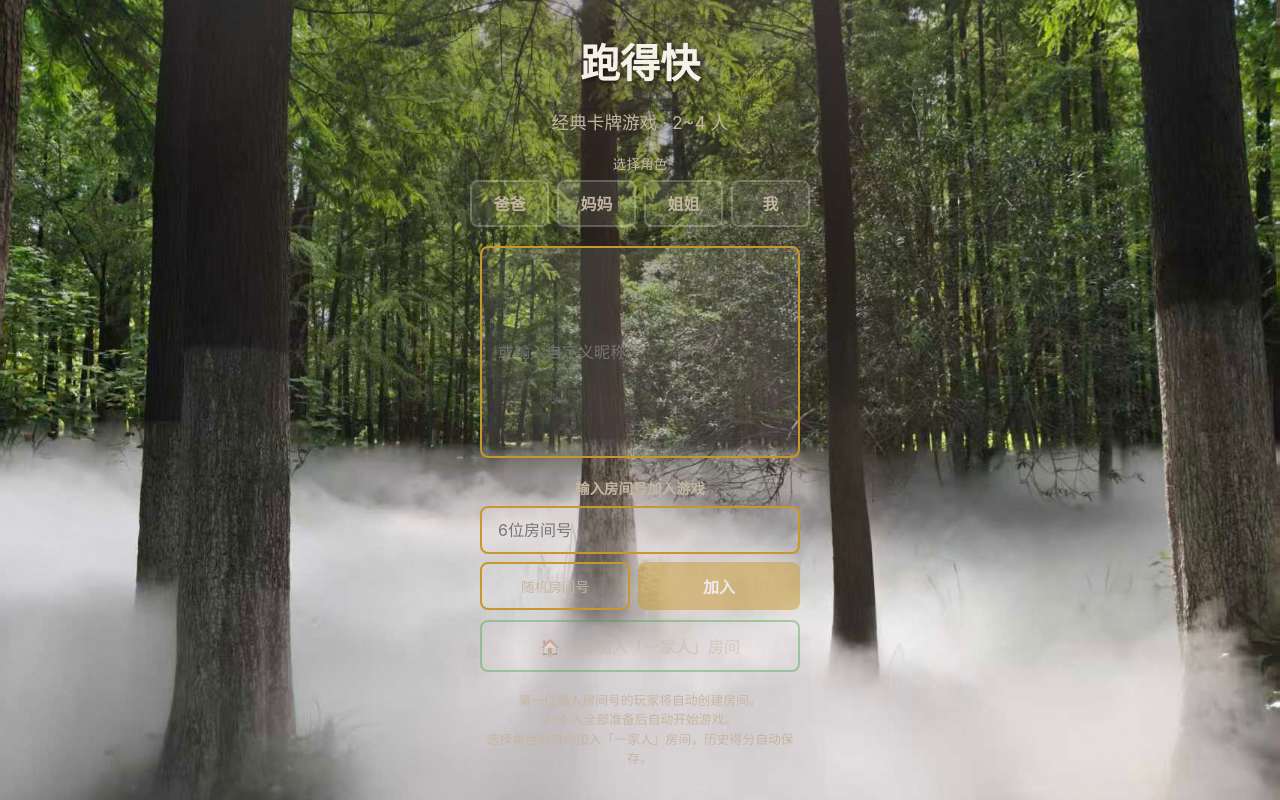
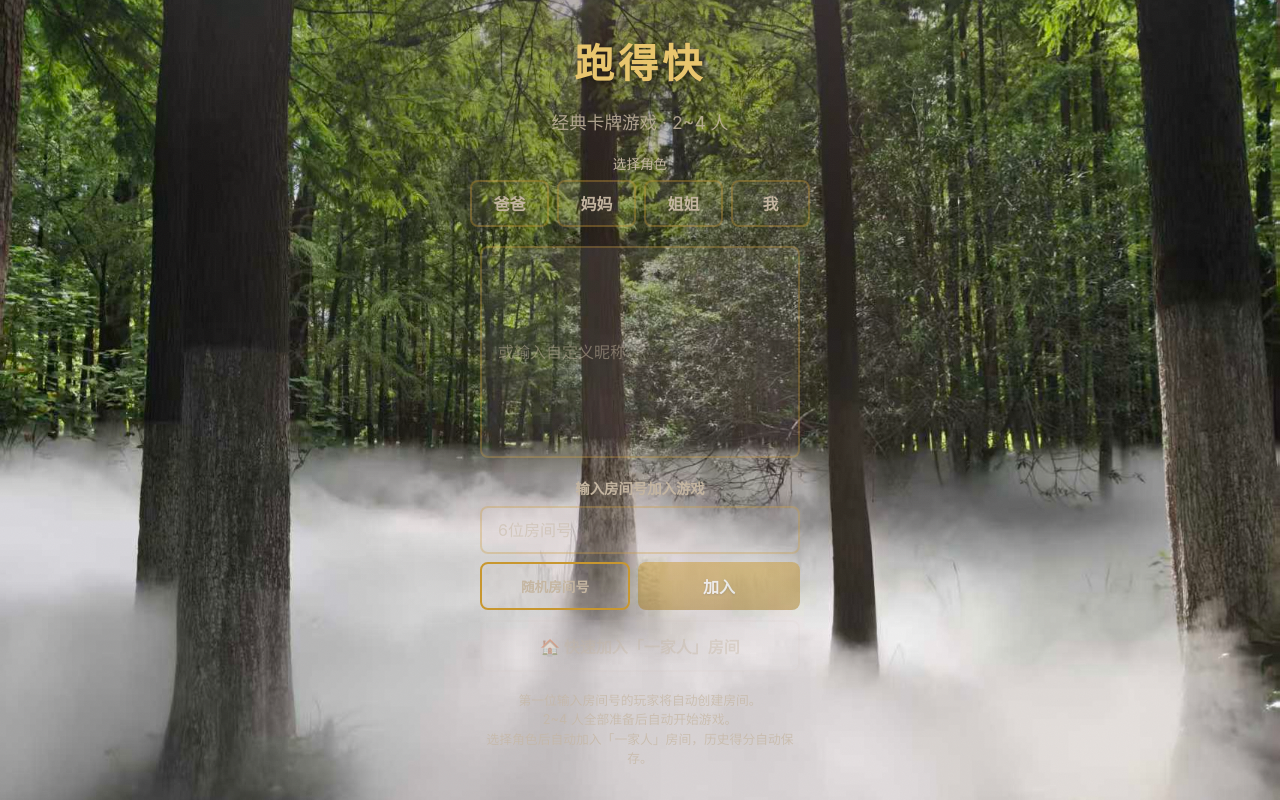
Before and after one commit to mmmy-wwq/paodekuai, a React (Vite) app in the folder client/: page / in a window 1280 px wide. Built offline with nearby package versions, Linux system fonts and the light colour scheme; no server answers.

Commit message:
v0.61: home page visual upgrade with CSS classes
Replace all inline styles with dedicated CSS classes. New Home.css with warm theme, serif display title, gold-accented preset buttons and inputs.

```diff
--- /dev/null
+++ b/client/src/pages/Home.css
@@ -0,0 +1,223 @@
+/* ===== Home Page ===== */
+
+.home-page {
+  display: flex;
+  flex-direction: column;
+  align-items: center;
+  justify-content: center;
+  height: 100%;
+  padding: 2rem;
+  gap: 1.2rem;
+}
+
+.home-title {
+  font-family: 'Noto Serif SC', 'Source Han Serif SC', 'SimSun', 'STSong', serif;
+  font-size: 2.5rem;
+  font-weight: 700;
+  color: var(--accent-gold-light);
+  text-shadow: 2px 2px 6px rgba(0, 0, 0, 0.5), 0 0 20px rgba(200, 150, 46, 0.08);
+  letter-spacing: 4px;
+}
+
+.home-subtitle {
+  color: var(--text-secondary);
+  font-size: 1.1rem;
+  opacity: 0.85;
+}
+
+/* Section wrapper */
+.home-section {
+  max-width: 340px;
+  width: 100%;
+}
+
+.home-section--narrow {
+  max-width: 320px;
+}
+
+.home-section-label {
+  color: var(--text-secondary);
+  font-size: 0.85rem;
+  margin-bottom: 0.4rem;
+  text-align: center;
+}
+
+/* ── Preset name buttons ── */
+
+.home-preset-grid {
+  display: flex;
+  gap: 0.5rem;
+  flex-wrap: wrap;
+  justify-content: center;
+}
+
+.home-preset-btn {
+  flex: 1;
+  padding: 0.6rem 0.8rem;
+  border-radius: 8px;
+  border: 2px solid rgba(200, 150, 46, 0.35);
+  background: rgba(196, 181, 160, 0.06);
+  color: var(--text-secondary);
+  font-size: 1rem;
+  font-weight: 600;
+  cursor: pointer;
+  transition: all 0.2s ease;
+  text-align: center;
+  font-family: inherit;
+}
+
+.home-preset-btn:hover {
+  background: rgba(200, 150, 46, 0.1);
+  border-color: var(--accent-gold);
+  color: var(--accent-gold-light);
+}
+
+.home-preset-btn--active {
+  background: rgba(200, 150, 46, 0.18);
+  border-color: var(--accent-gold);
+  color: #fff;
+}
+
+.home-preset-btn--active:hover {
+  background: rgba(200, 150, 46, 0.22);
+}
+
+/* ── Text input ── */
+
+.home-input {
+  flex: 1;
+  padding: 0.75rem 1rem;
+  border-radius: 8px;
+  border: 2px solid rgba(200, 150, 46, 0.3);
+  background: rgba(245, 240, 232, 0.08);
+  color: var(--text-primary);
+  font-size: 1rem;
+  outline: none;
+  transition: border-color 0.2s ease, background 0.2s ease;
+  font-family: inherit;
+}
+
+.home-input:focus {
+  border-color: var(--accent-gold);
+  background: rgba(245, 240, 232, 0.12);
+}
+
+.home-input::placeholder {
+  color: rgba(196, 181, 160, 0.5);
+}
+
+.home-input--full {
+  max-width: 320px;
+  width: 100%;
+}
+
+/* ── Room code section ── */
+
+.home-room-label {
+  color: var(--text-secondary);
+  font-size: 0.9rem;
+  font-weight: 600;
+  margin-bottom: 0.5rem;
+  text-align: center;
+}
+
+.home-room-row {
+  display: flex;
+  gap: 0.5rem;
+  width: 100%;
+}
+
+.home-room-actions {
+  display: flex;
+  gap: 0.5rem;
+  width: 100%;
+  margin-top: 0.5rem;
+}
+
+/* ── Buttons ── */
+
+.home-btn {
+  flex: 1;
+  padding: 0.6rem 1rem;
+  border-radius: 8px;
+  font-size: 0.85rem;
+  font-weight: 600;
+  cursor: pointer;
+  transition: all 0.2s ease;
+  text-align: center;
+  border: 2px solid var(--accent-gold);
+  background: rgba(196, 181, 160, 0.08);
+  color: var(--text-secondary);
+  font-family: inherit;
+}
+
+.home-btn:hover {
+  background: rgba(200, 150, 46, 0.12);
+  color: var(--accent-gold-light);
+}
+
+.home-btn-join {
+  flex: 1;
+  padding: 0.75rem 1.5rem;
+  border-radius: 8px;
+  border: none;
+  background: linear-gradient(to bottom, var(--accent-gold), #a67a22);
+  color: #fff;
+  font-weight: 700;
+  font-size: 1rem;
+  cursor: pointer;
+  transition: all 0.2s ease;
+  text-shadow: 0 1px 2px rgba(0, 0, 0, 0.3);
+  font-family: inherit;
+}
+
+.home-btn-join:hover:not(:disabled) {
+  box-shadow: 0 3px 12px rgba(200, 150, 46, 0.4);
+  transform: translateY(-1px);
+}
+
+.home-btn-join:disabled {
+  opacity: 0.5;
+  cursor: not-allowed;
+}
+
+/* ── Family room button ── */
+
+.home-btn-family {
+  width: 100%;
+  margin-top: 0.6rem;
+  padding: 0.75rem 1.5rem;
+  border-radius: 8px;
+  border: 2px solid var(--accent-gold);
+  background: rgba(200, 150, 46, 0.1);
+  color: var(--accent-gold-light);
+  font-weight: 700;
+  font-size: 1rem;
+  cursor: pointer;
+  transition: all 0.2s ease;
+  font-family: inherit;
+}
+
+.home-btn-family:hover:not(:disabled) {
+  background: rgba(200, 150, 46, 0.18);
+  box-shadow: 0 2px 10px rgba(200, 150, 46, 0.25);
+}
+
+.home-btn-family:disabled {
+  opacity: 0.4;
+  cursor: not-allowed;
+  border-color: rgba(196, 181, 160, 0.2);
+  color: var(--text-secondary);
+  background: rgba(255, 255, 255, 0.03);
+}
+
+/* ── Footer ── */
+
+.home-footer {
+  color: var(--text-secondary);
+  font-size: 0.8rem;
+  max-width: 320px;
+  text-align: center;
+  line-height: 1.5;
+  opacity: 0.7;
+}
--- a/client/src/pages/Home.tsx
+++ b/client/src/pages/Home.tsx
@@ -1,5 +1,6 @@
 import { useState } from 'react'
 import { useNavigate, useSearchParams } from 'react-router-dom'
+import './Home.css'
 
 const ROOM_CHARS = 'ABCDEFGHJKMNPQRSTUVWXYZ'
 const PRESET_NAMES = ['爸爸', '妈妈', '姐姐', '我']
@@ -43,76 +44,26 @@ function Home() {
     }
   }
 
-  const inputStyle: React.CSSProperties = {
-    flex: 1,
-    padding: '0.75rem 1rem',
-    borderRadius: '8px',
-    border: '2px solid var(--accent-gold)',
-    background: 'rgba(255,255,255,0.1)',
-    color: 'var(--text-primary)',
-    fontSize: '1rem',
-    outline: 'none',
-  }
-
-  const btnBase: React.CSSProperties = {
-    padding: '0.6rem 0.8rem',
-    borderRadius: '8px',
-    border: '2px solid var(--accent-gold)',
-    background: 'rgba(255,255,255,0.08)',
-    color: 'var(--text-secondary)',
-    fontSize: '1rem',
-    fontWeight: 600,
-    cursor: 'pointer',
-    transition: 'all 0.15s ease',
-    flex: 1,
-    textAlign: 'center' as const,
-  }
-
   return (
-    <div style={{
-      display: 'flex',
-      flexDirection: 'column',
-      alignItems: 'center',
-      justifyContent: 'center',
-      height: '100%',
-      padding: '2rem',
-      gap: '1.2rem',
-    }}>
-      <h1 style={{
-        fontSize: '2.5rem',
-        fontWeight: 'bold',
-        textShadow: '2px 2px 4px rgba(0,0,0,0.5)',
-      }}>
+    <div className="home-page">
+      <h1 className="home-title">
         跑得快
       </h1>
-      <p style={{ color: 'var(--text-secondary)', fontSize: '1.1rem' }}>
+      <p className="home-subtitle">
         经典卡牌游戏 · 2~4 人
       </p>
 
       {/* Preset name buttons */}
-      <div style={{ maxWidth: '340px', width: '100%' }}>
-        <p style={{ color: 'var(--text-secondary)', fontSize: '0.85rem', marginBottom: '0.4rem', textAlign: 'center' }}>
+      <div className="home-section">
+        <p className="home-section-label">
           选择角色
         </p>
-        <div style={{ display: 'flex', gap: '0.5rem', flexWrap: 'wrap', justifyContent: 'center' }}>
+        <div className="home-preset-grid">
           {PRESET_NAMES.map((name) => (
             <button
               key={name}
               onClick={() => handlePreset(name)}
-              style={{
-                ...btnBase,
-                background: playerName === name
-                  ? 'rgba(212, 160, 23, 0.25)'
-                  : 'rgba(255,255,255,0.08)',
-                borderColor: playerName === name ? 'var(--accent-gold)' : 'rgba(255,255,255,0.2)',
-                color: playerName === name ? '#fff' : 'var(--text-secondary)',
-              }}
-              onMouseEnter={(e) => { e.currentTarget.style.background = 'rgba(255,255,255,0.15)' }}
-              onMouseLeave={(e) => {
-                e.currentTarget.style.background = playerName === name
-                  ? 'rgba(212, 160, 23, 0.25)'
-                  : 'rgba(255,255,255,0.08)'
-              }}
+              className={`home-preset-btn${playerName === name ? ' home-preset-btn--active' : ''}`}
             >
               {name}
             </button>
@@ -127,21 +78,15 @@ function Home() {
         onChange={(e) => setPlayerName(e.target.value)}
         onKeyDown={handleKeyDown}
         placeholder="或输入自定义昵称"
-        style={{ ...inputStyle, maxWidth: '320px', width: '100%' }}
+        className="home-input home-input--full"
       />
 
       {/* Room code + Join */}
-      <div style={{ maxWidth: '320px', width: '100%' }}>
-        <p style={{
-          color: 'var(--text-secondary)',
-          fontSize: '0.9rem',
-          fontWeight: 600,
-          marginBottom: '0.5rem',
-          textAlign: 'center',
-        }}>
+      <div className="home-section home-section--narrow">
+        <p className="home-room-label">
           输入房间号加入游戏
         </p>
-        <div style={{ display: 'flex', gap: '0.5rem', width: '100%' }}>
+        <div className="home-room-row">
           <input
             type="text"
             value={roomId}
@@ -149,44 +94,20 @@ function Home() {
             onKeyDown={handleKeyDown}
             placeholder="6位房间号"
             maxLength={6}
-            style={inputStyle}
+            className="home-input"
           />
         </div>
-        <div style={{
-          display: 'flex',
-          gap: '0.5rem',
-          width: '100%',
-          marginTop: '0.5rem',
-        }}>
+        <div className="home-room-actions">
           <button
             onClick={handleRandomCode}
-            style={{
-              flex: 1,
-              padding: '0.6rem 1rem',
-              borderRadius: '8px',
-              border: '2px solid var(--accent-gold)',
-              background: 'rgba(255,255,255,0.08)',
-              color: 'var(--text-secondary)',
-              fontSize: '0.85rem',
-            }}
+            className="home-btn"
           >
             随机房间号
           </button>
           <button
             onClick={() => handleJoin()}
             disabled={!roomId.trim()}
-            style={{
-              flex: 1,
-              padding: '0.75rem 1.5rem',
-              borderRadius: '8px',
-              border: 'none',
-              background: 'var(--accent-gold)',
-              color: '#fff',
-              fontWeight: 'bold',
-              fontSize: '1rem',
-              cursor: roomId.trim() ? 'pointer' : 'not-allowed',
-              opacity: roomId.trim() ? 1 : 0.5,
-            }}
+            className="home-btn-join"
           >
             加入
           </button>
@@ -199,31 +120,13 @@ function Home() {
             handleJoin(FAMILY_ROOM, name)
           }}
           disabled={!playerName.trim()}
-          style={{
-            width: '100%',
-            marginTop: '0.6rem',
-            padding: '0.75rem 1.5rem',
-            borderRadius: '8px',
-            border: '2px solid #43a047',
-            background: playerName.trim() ? 'rgba(67, 160, 71, 0.15)' : 'rgba(255,255,255,0.03)',
-            color: playerName.trim() ? '#43a047' : 'var(--text-secondary)',
-            fontWeight: 'bold',
-            fontSize: '1rem',
-            cursor: playerName.trim() ? 'pointer' : 'not-allowed',
-            opacity: playerName.trim() ? 1 : 0.4,
-          }}
+          className="home-btn-family"
         >
           🏠 快速加入「一家人」房间
         </button>
       </div>
 
-      <p style={{
-        color: 'var(--text-secondary)',
-        fontSize: '0.8rem',
-        maxWidth: '320px',
-        textAlign: 'center',
-        lineHeight: 1.5,
-      }}>
+      <p className="home-footer">
         第一位输入房间号的玩家将自动创建房间。
         <br />
         2~4 人全部准备后自动开始游戏。
```
